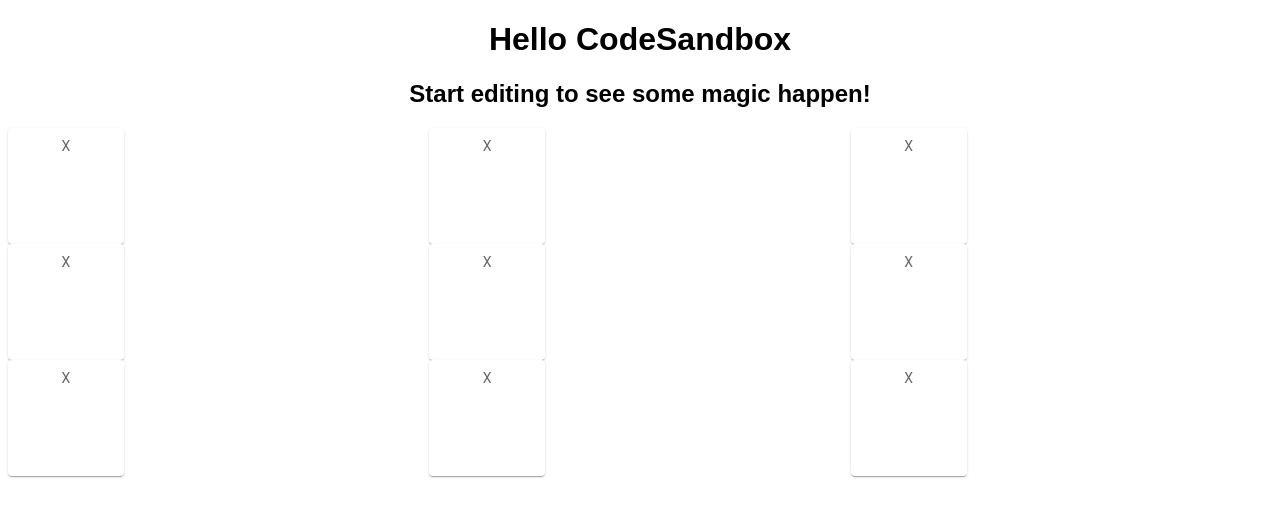
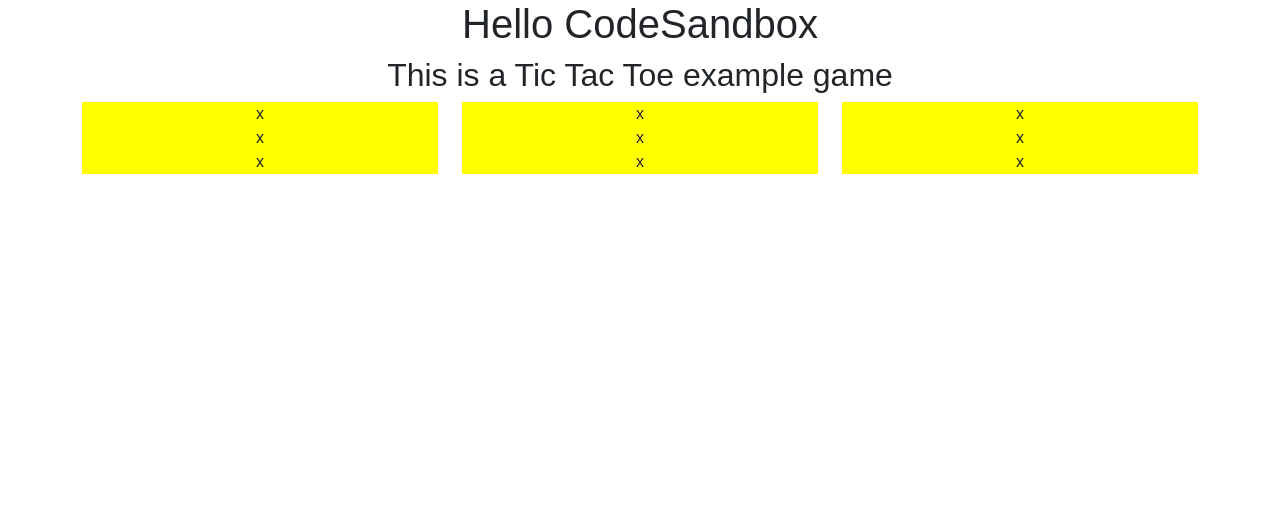
Before and after one commit to DJHolmes97/react-tic-tac-toe-game, a React (Create React App) app: page / in a window 1280 px wide. Shown: the top 516 px of the page. Built offline with nearby package versions, Linux system fonts and the light colour scheme.

Commit message:
Update 7 files

```diff
--- a/src/App.tsx
+++ b/src/App.tsx
@@ -1,13 +1,23 @@
-import * as React from 'react'
+import { Col, Container, Row } from 'react-bootstrap'
 import Board from './components/Board'
 import './styles.css'
 
-export default function App(): JSX.Element {
+export default function App() {
 	return (
 		<div className="App">
-			<h1>Hello CodeSandbox</h1>
-			<h2>Start editing to see some magic happen!</h2>
-			<Board />
+			<Container>
+				<Row>
+					<Col xs={2} />
+					<Col xs={8}>
+						<h1>Hello CodeSandbox</h1>
+						<h2>This is a Tic Tac Toe example game</h2>
+					</Col>
+					<Col xs={2} />
+				</Row>
+				<Row>
+					<Board />
+				</Row>
+			</Container>
 		</div>
 	)
 }
--- /dev/null
+++ b/src/components/Board.styles.ts
@@ -0,0 +1,5 @@
+import styled from 'styled-components'
+
+export const Square = styled.div`
+	background-color: yellow;
+`
--- a/src/components/Board.tsx
+++ b/src/components/Board.tsx
@@ -1,49 +1,47 @@
-import * as React from 'react'
-import Grid from '@mui/material/Grid'
-import { styled } from '@mui/material/styles'
-import { Paper } from '@mui/material'
+import { Col, Container, Row } from 'react-bootstrap'
+import * as Styled from './Board.styles'
 
-const Item = styled(Paper)(({ theme }) => ({
-	backgroundColor: theme.palette.mode === 'dark' ? '#1A2027' : '#fff',
-	...theme.typography.body2,
-	padding: theme.spacing(1),
-	textAlign: 'center',
-	color: theme.palette.text.secondary,
-	height: '100px',
-	maxWidth: '100px',
-}))
+const Square = () => {
+	return <Styled.Square>x</Styled.Square>
+}
 
 const Board = () => {
 	return (
-		<Grid container columns={3}>
-			<Grid xs={1}>
-				<Item>X</Item>
-			</Grid>
-			<Grid xs={1}>
-				<Item>X</Item>
-			</Grid>
-			<Grid xs={1}>
-				<Item>X</Item>
-			</Grid>
-			<Grid xs={1}>
-				<Item>X</Item>
-			</Grid>
-			<Grid xs={1}>
-				<Item>X</Item>
-			</Grid>
-			<Grid xs={1}>
-				<Item>X</Item>
-			</Grid>
-			<Grid xs={1}>
-				<Item>X</Item>
-			</Grid>
-			<Grid xs={1}>
-				<Item>X</Item>
-			</Grid>
-			<Grid xs={1}>
-				<Item>X</Item>
-			</Grid>
-		</Grid>
+		<Container>
+			<Row>
+				<Col xs={4}>
+					<Square />
+				</Col>
+				<Col xs={4}>
+					<Square />
+				</Col>
+				<Col xs={4}>
+					<Square />
+				</Col>
+			</Row>
+			<Row>
+				<Col xs={4}>
+					<Square />
+				</Col>
+				<Col xs={4}>
+					<Square />
+				</Col>
+				<Col xs={4}>
+					<Square />
+				</Col>
+			</Row>
+			<Row>
+				<Col xs={4}>
+					<Square />
+				</Col>
+				<Col xs={4}>
+					<Square />
+				</Col>
+				<Col xs={4}>
+					<Square />
+				</Col>
+			</Row>
+		</Container>
 	)
 }
 
--- a/src/index.js
+++ b/src/index.js
@@ -1,7 +1,7 @@
 import * as React from 'react'
 import { StrictMode } from 'react'
 import { createRoot } from 'react-dom/client'
-
+import 'bootstrap/dist/css/bootstrap.min.css'
 import App from './App'
 
 const rootElement = document.getElementById('root')
```
Also changed, not shown: package.json (+6 -4 lines), .eslintrc.js, 1 other file (tests, documents, lock files or other folders).
